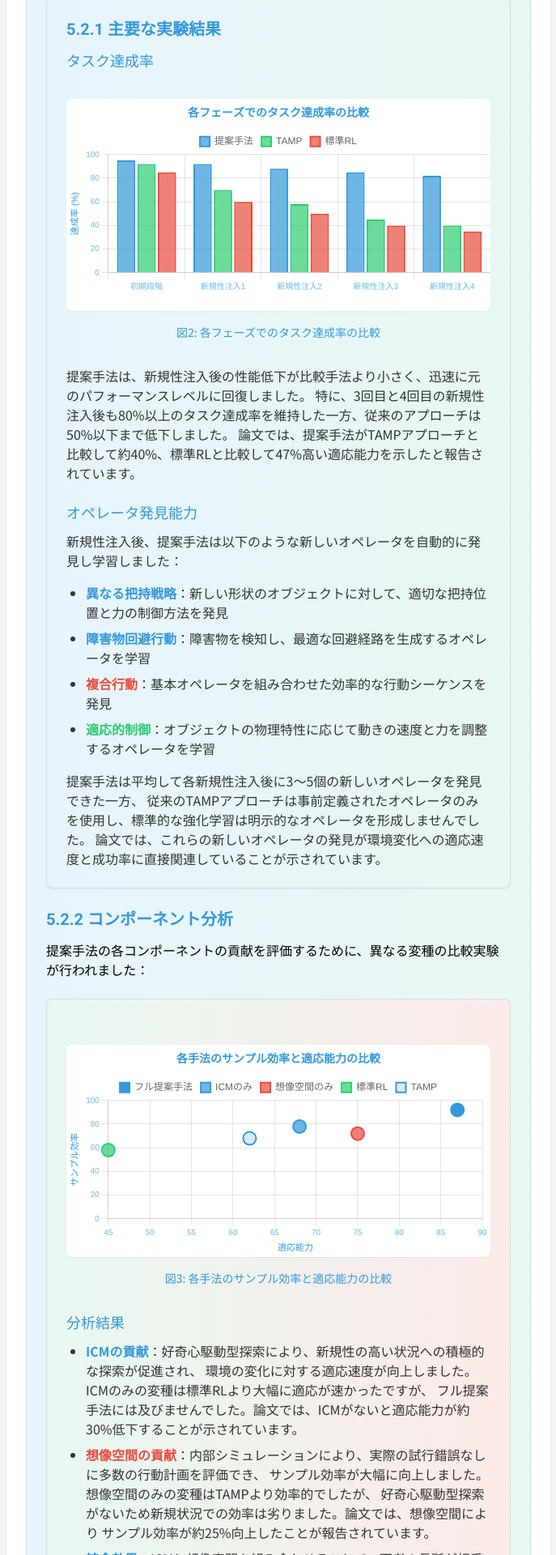
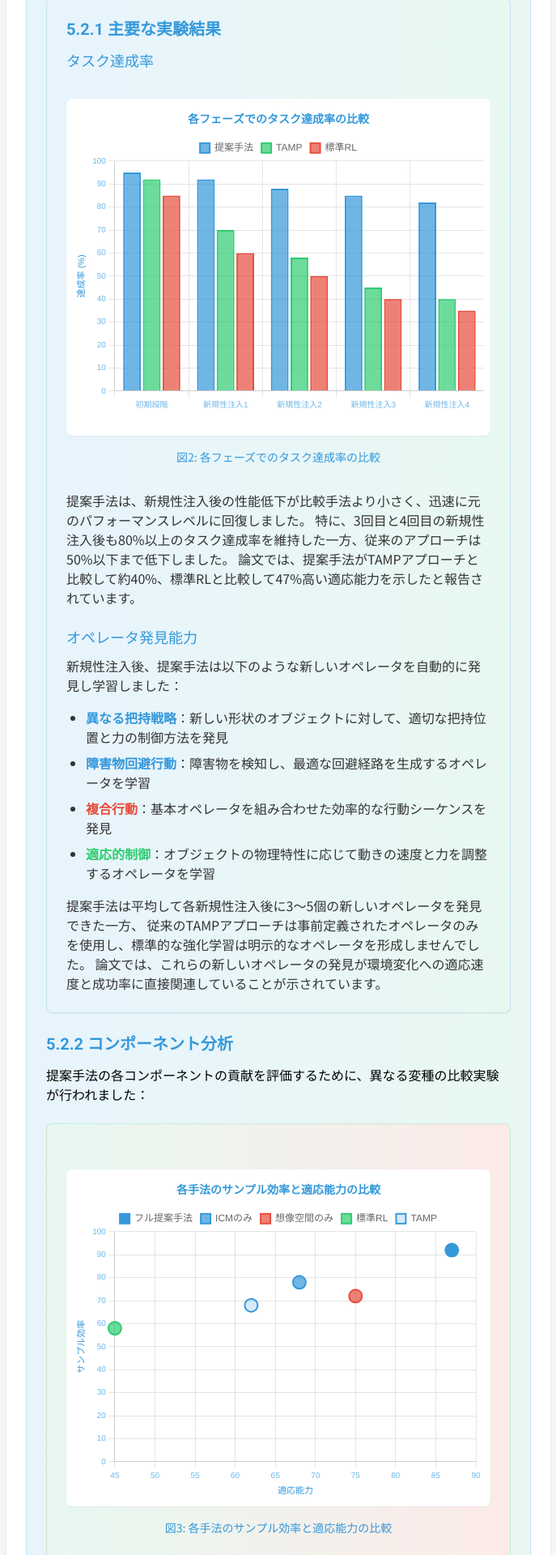
Before and after one commit to KyosukeIchikawa/ai_agent_articles, a Next.js app: page /experiments in a window 1280 px wide. Shown: the part 2280-4200 px from the top of the page at 81% size, without its empty margins (296-983 px from the left). Built offline with nearby package versions, Linux system fonts and the light colour scheme.

Commit message:
Fix: モバイル表示時のグラフ崩れを修正。固定高さの設定を追加

```diff
--- a/src/pages/experiments/index.js
+++ b/src/pages/experiments/index.js
@@ -314,12 +314,14 @@ export default function Experiments() {
                 <FigureWithCaption
                   caption="各フェーズでのタスク達成率の比較"
                   number="2"
-                  containerClassName="rounded-lg overflow-hidden shadow-sm mb-4 bg-white"
+                  containerClassName="rounded-lg overflow-hidden shadow-sm mb-4 bg-white p-2"
                 >
+                  <div className="w-full h-[300px] md:h-[400px]"> {/* 固定高さを設定 */}
                     <ClientSideBarChart
                       data={taskCompletionData}
                       options={taskCompletionOptions}
                     />
+                  </div>
                 </FigureWithCaption>
 
                 <p className="text-text mt-4">
@@ -369,12 +371,14 @@ export default function Experiments() {
               <FigureWithCaption
                 caption="各手法のサンプル効率と適応能力の比較"
                 number="3"
-                containerClassName="rounded-lg overflow-hidden shadow-sm mb-4 bg-white"
+                containerClassName="rounded-lg overflow-hidden shadow-sm mb-4 bg-white p-2"
               >
+                <div className="w-full h-[300px] md:h-[400px]"> {/* 固定高さを設定 */}
                   <ClientSideScatterChart
                     data={componentAnalysisData}
                     options={componentAnalysisOptions}
                   />
+                </div>
               </FigureWithCaption>
 
               <div className="mt-4">
```
Lines whose indentation alone changed are shown as unchanged.
